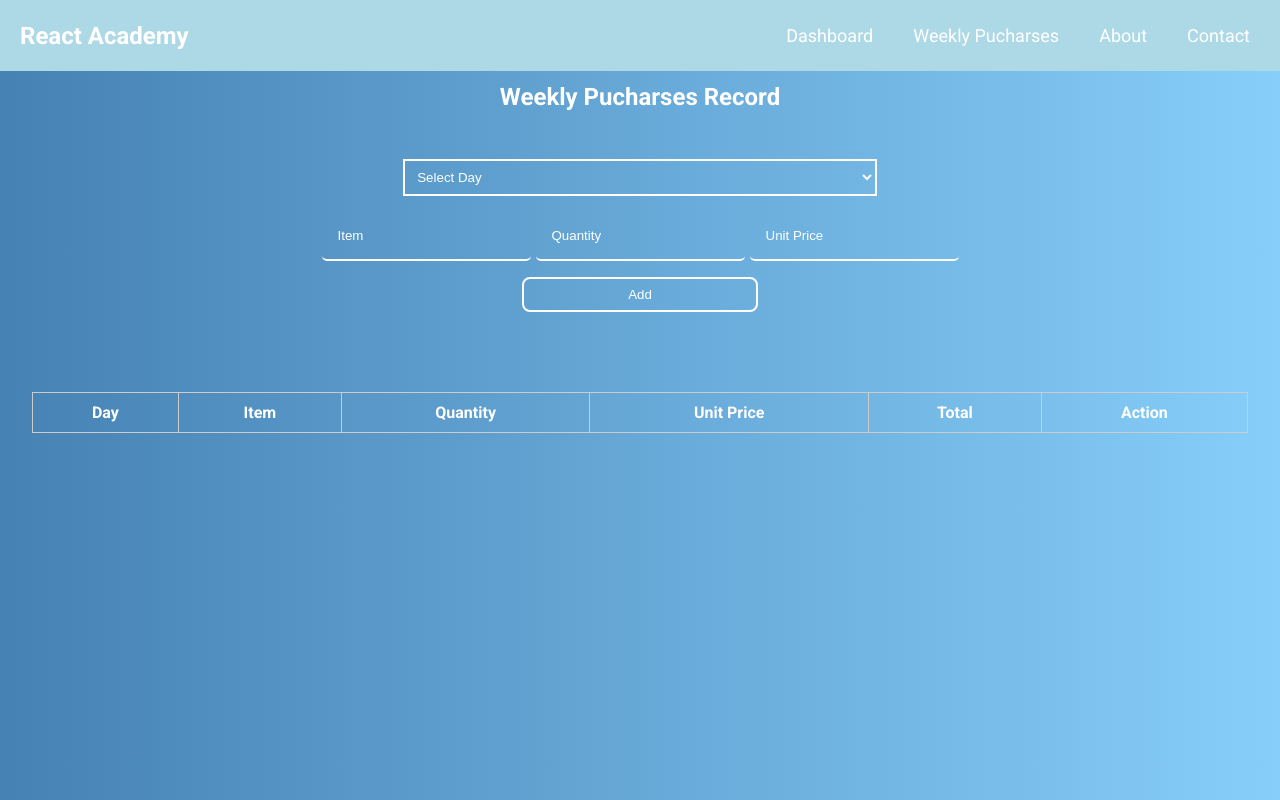
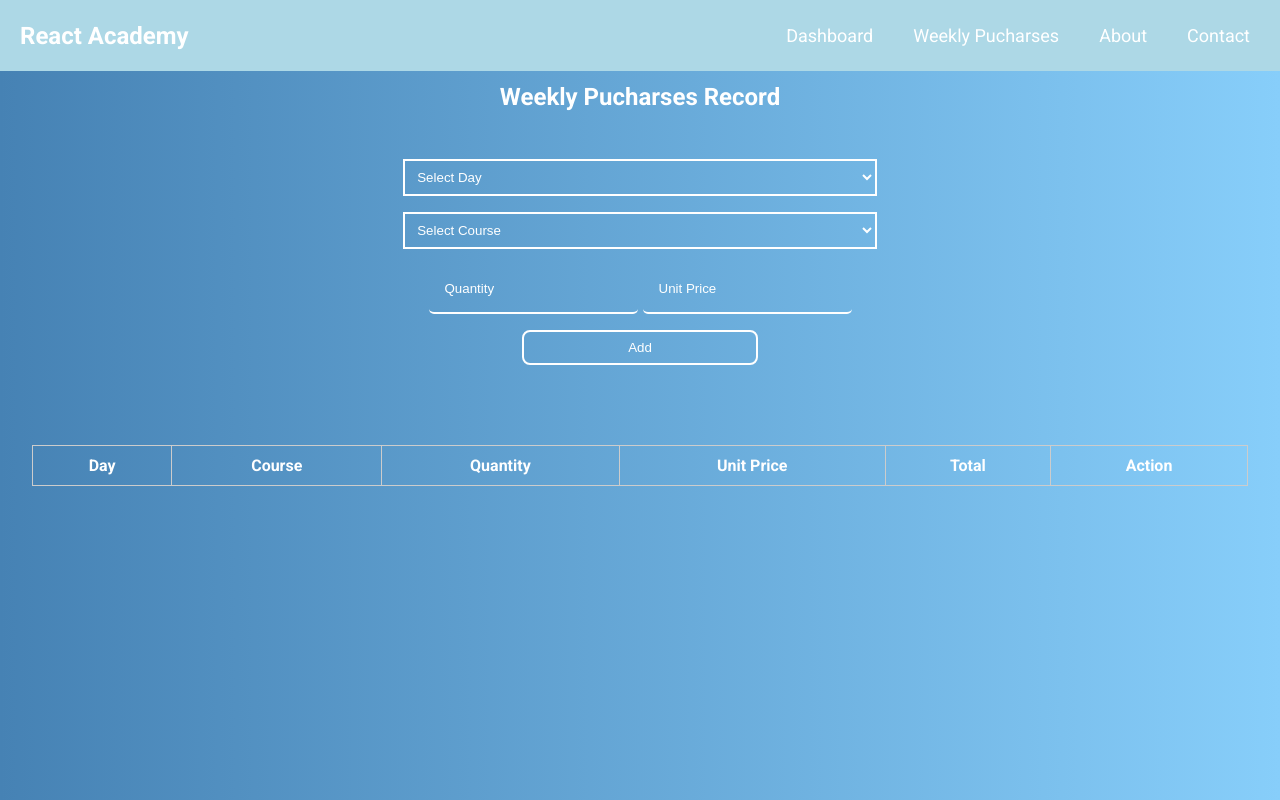
Before and after one commit to Espadv69/Course-2025, a React (Vite) app in the folder Academy-React/: page /pucharses in a window 1280 px wide. Built offline with nearby package versions, Linux system fonts and the light colour scheme; a web font is replaced by a local one.

Commit message:
Change item input to select

```diff
--- a/Academy-React/src/components/Pucharses.jsx
+++ b/Academy-React/src/components/Pucharses.jsx
@@ -36,7 +36,7 @@ const Pucharses = () => {
       {/* Form */}
       <div className="form">
         <select value={day} onChange={(e) => setDay(e.target.value)}>
-          <option value="">Select Day</option>
+          <option value="" disabled>Select Day</option>
           <option value="Monday">Monday</option>
           <option value="Tuesday">Tuesday</option>
           <option value="Wednesday">Wednesday</option>
@@ -45,13 +45,24 @@ const Pucharses = () => {
           <option value="Saturday">Saturday</option>
           <option value="Sunday">Sunday</option>
         </select>
+        <select value={item} onChange={(e) => setItem(e.target.value)}>
+          <option value="" disabled>Select Course</option>
+          <option value="JavaScript Basics">JavaScript Basics</option>
+          <option value="React Fundamentals">React Fundamentals</option>
+          <option value="Node.js & Express">Node.js & Express</option>
+          <option value="HTML & CSS Mastery">HTML & CSS Mastery</option>
+          <option value="Full-Stack Development">Full-Stack Development</option>
+          <option value="Python for Beginners">Python for Beginners</option>
+          <option value="SQL & Databases">SQL & Databases</option>
+          <option value="Data Structures & Algorithms">
+            Data Structures & Algorithms
+          </option>
+          <option value="Cybersecurity Basics">Cybersecurity Basics</option>
+          <option value="Artificial Intelligence & Machine Learning">
+            Artificial Intelligence & Machine Learning
+          </option>
+        </select>
         <div className="form_input">
-          <input
-            type="text"
-            value={item}
-            onChange={(e) => setItem(e.target.value)}
-            placeholder="Item"
-          />
           <input
             type="number"
             value={quantity}
@@ -73,7 +84,7 @@ const Pucharses = () => {
           <thead>
             <tr>
               <th>Day</th>
-              <th>Item</th>
+              <th>Course</th>
               <th>Quantity</th>
               <th>Unit Price</th>
               <th>Total</th>
```
